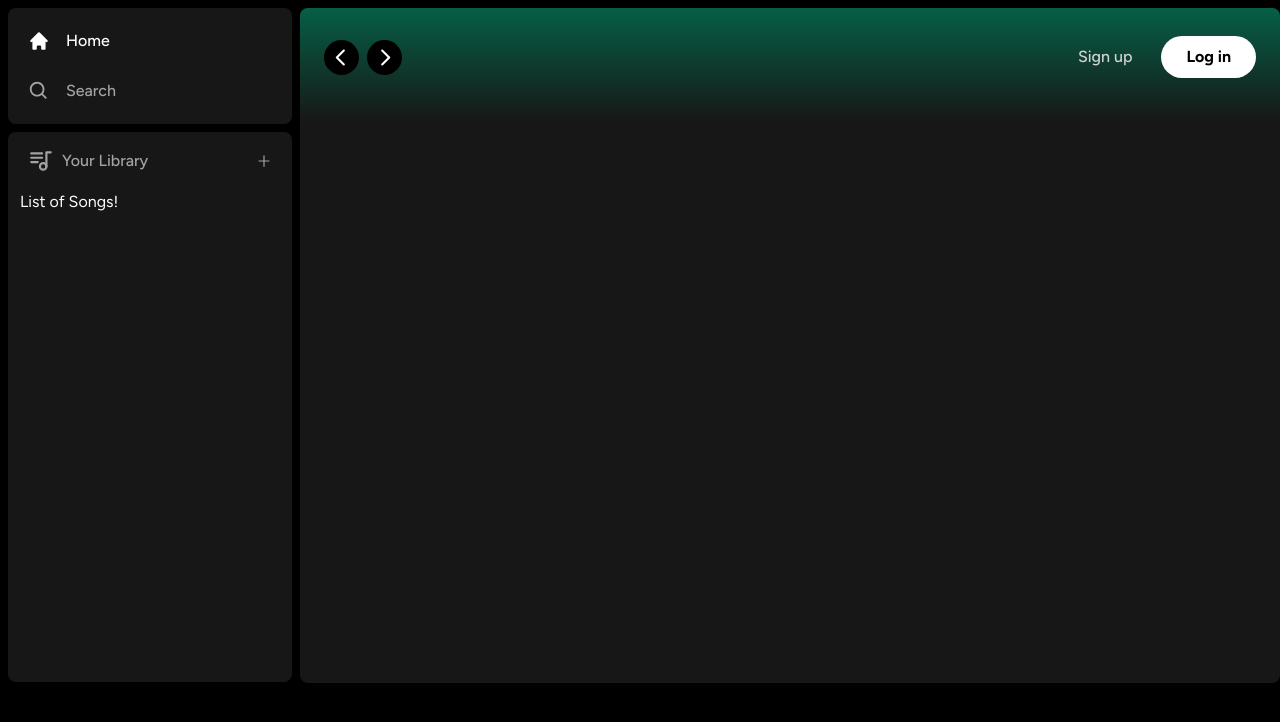
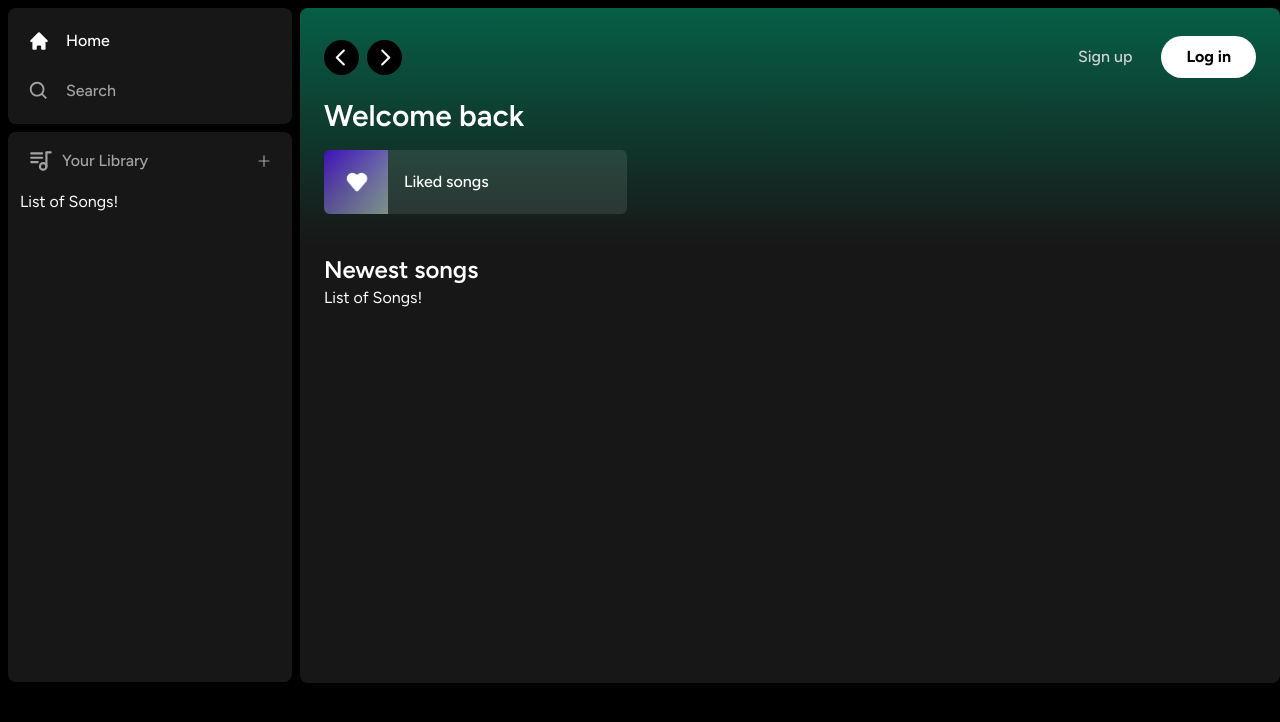
Before and after one commit to alierezayi/Advance-Music-Player, a Next.js app: page / in a window 1280 px wide. Shown: the top 722 px of the page. Built offline with nearby package versions, Linux system fonts and the light colour scheme.

Commit message:
layout /  header / ListItem *components

```diff
--- a/app/(site)/page.tsx
+++ b/app/(site)/page.tsx
@@ -1,11 +1,34 @@
 import Header from "@/components/Header";
+import ListItem from "@/components/ListItem";
 
 export default function Home() {
   return (
     <div className=" bg-neutral-900 rounded-lg h-full min-h-[675px] w-full overflow-hidden overflow-y-auto">
       <Header>
+        <div className="mb-2">
+          <h1 className="text-white text-3xl font-semibold">Welcome back</h1>
 
+          <div className="grid grid-cols-1 sm:grid-cols-2 xl:grid-cols-3 2xl:grid-cols-4 gap-3 mt-4">
+            <ListItem
+              name="Liked songs"
+              image="/images/liked.png"
+              href="liked"
+            />
+          </div>
+        </div>
       </Header>
+
+      <div className="mt-2 mb-7 px-6">
+        <div className="flex justify-between items-center">
+          <h1 className="text-white text-2xl font-semibold">
+            Newest songs
+          </h1>
+        </div>
+
+        <div>
+          List of Songs!
+        </div>
+      </div>
     </div>
   );
 }
--- /dev/null
+++ b/components/ListItem.tsx
@@ -0,0 +1,43 @@
+"use client";
+
+import Image from "next/image";
+import { useRouter } from "next/navigation";
+
+import { FaPlay } from "react-icons/fa";
+
+interface ListItemProps {
+  image: string;
+  name: string;
+  href: string;
+}
+
+const ListItem: React.FC<ListItemProps> = ({ image, name, href }) => {
+  const router = useRouter();
+
+  const onClick = () => {
+    // add authentication before push
+    router.push(href);
+  };
+  return (
+    <button
+      onClick={onClick}
+      className="relative group flex items-center rounded-md overflow-hidden gap-x-4 bg-neutral-100/10
+      hover:bg-neutral-100/20 transition pr-4"
+    >
+      <div className="relative min-w-[64px] min-h-[64px]">
+        <Image className=" object-cover" fill src={image} alt="image" />
+      </div>
+
+      <p className="font-medium truncate py-5">{name}</p>
+
+      <div
+        className="absolute transition opacity-0 rounded-full flex items-center justify-center bg-green-500
+        p-4 drop-shadow-md right-5 group-hover:opacity-100 hover:scale-110"
+      >
+        <FaPlay className="text-black" />
+      </div>
+    </button>
+  );
+};
+
+export default ListItem;
```
Also changed, not shown: public/images/liked.png (added).
